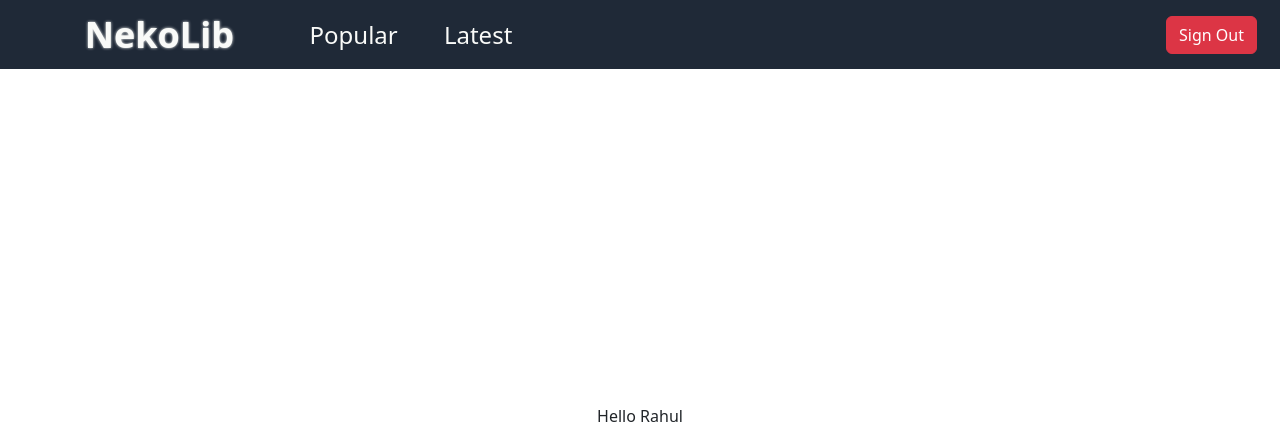
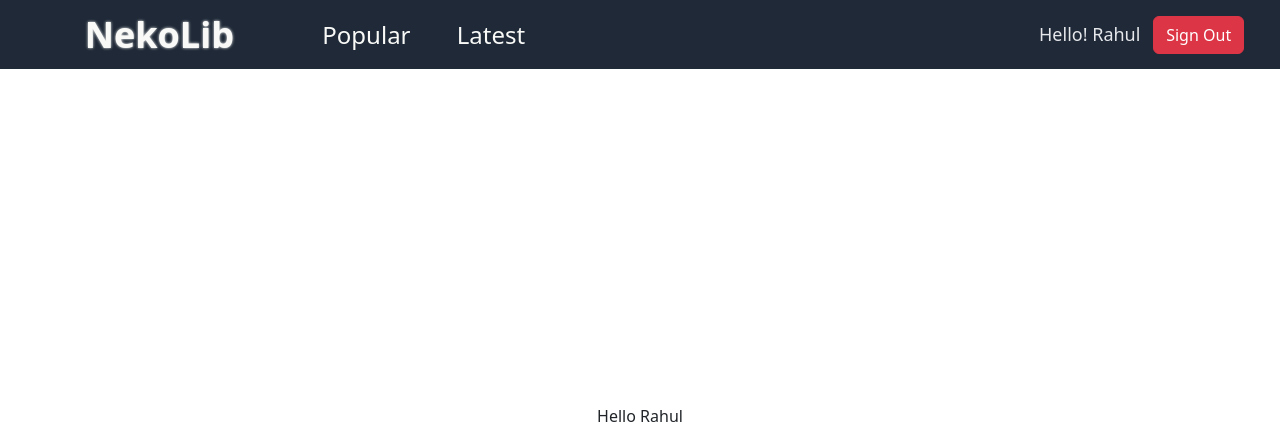
Before and after one commit to ironman123/LibraryManagementApp, a Flask app: page /user in a window 1280 px wide. Shown: the top 426 px of the page. Run offline with Flask 3, Linux system fonts and the light colour scheme; a user stored in the database is signed in.

Commit message:
some minor adjustments

```diff
--- a/static/styles/styles.css
+++ b/static/styles/styles.css
@@ -26,8 +26,14 @@
     align-items: center;
 }
 
+.nav-item {
+    margin-right: 1vw;
+    min-height: 2vh;
+    font-size: 2.25vh;
+}
+
 .btn .btn-primary {
-    height: 2vh;
+    min-height: 2vh;
 }
 
 .nav-contents .logo:hover {
--- a/templates/dashboard.html
+++ b/templates/dashboard.html
@@ -6,6 +6,7 @@
 {% endblock %}
 
 {% block userButton %}
+    <div class = "nav-item" style="color: aliceblue;">Hello! {{user}}</div>
     <a href = "{{url_for('signout')}}" style="text-decoration: none; text-align: center; color: white;">
         <button type="button" class="nav-item btn btn-danger">Sign Out</button>
     </a>
--- a/templates/student-dashboard.html
+++ b/templates/student-dashboard.html
@@ -6,6 +6,7 @@
 {% endblock %}
 
 {% block userButton %}
+    <div class = "nav-item">Hello! {{user}}</div>
     <a href = "{{url_for('signout')}}" style="text-decoration: none; text-align: center; color: white;">
         <button type="button" class="nav-item btn btn-danger">Sign Out</button>
     </a>
```
Also changed, not shown: instance/models.db.
